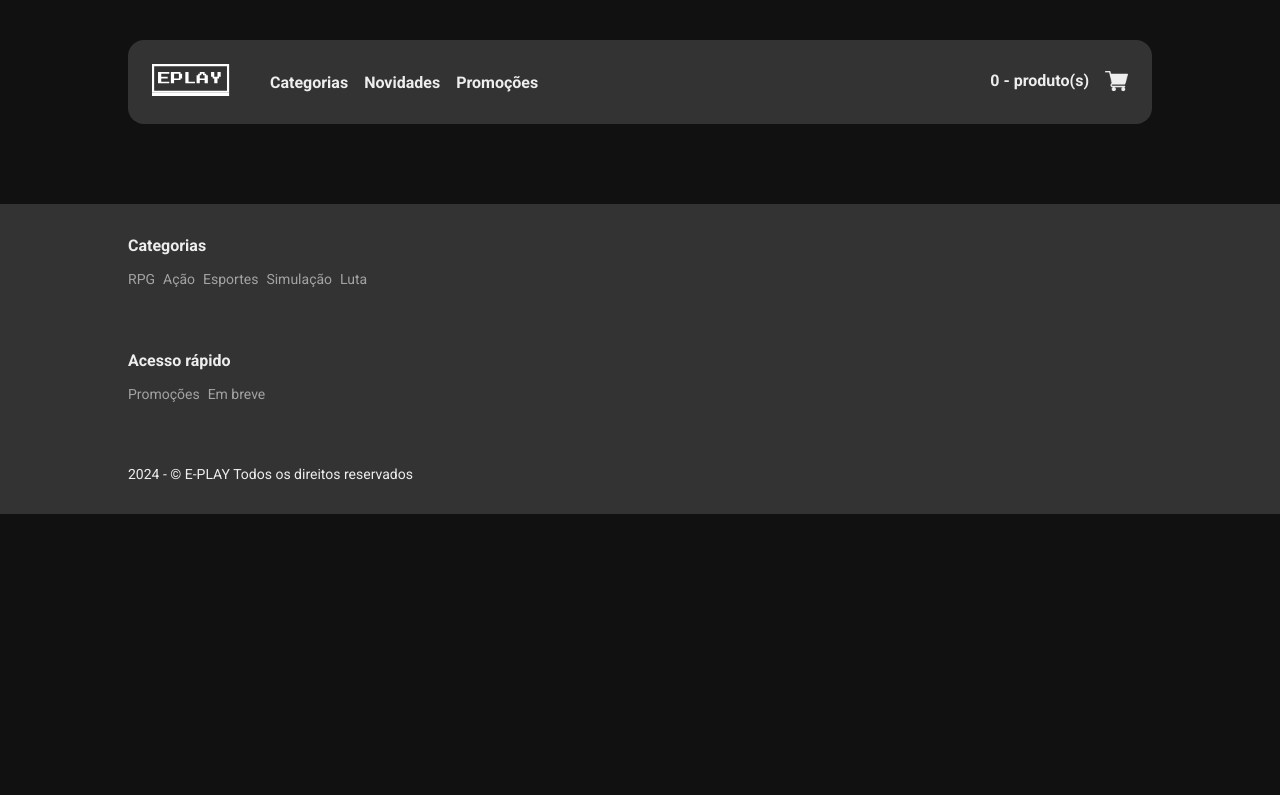
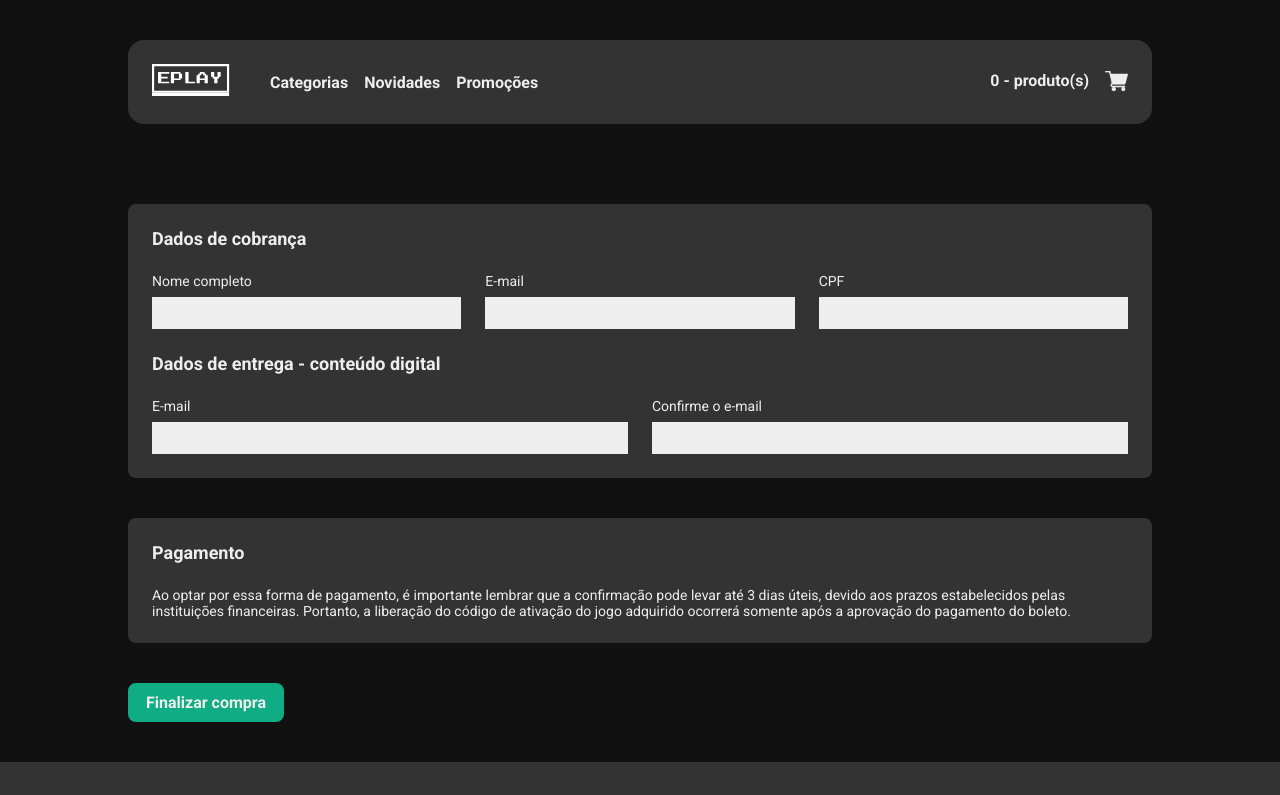
Before and after one commit to daianearruda/ecommerceGames, a React (Create React App) app: page /checkout in a window 1280 px wide. Shown: the top 795 px of the page. Built offline with nearby package versions, Linux system fonts and the light colour scheme.

Commit message:
card e checkout

```diff
--- /dev/null
+++ b/src/components/Card/index.tsx
@@ -0,0 +1,15 @@
+import { Container } from './styles'
+
+type Props = {
+  children: JSX.Element
+  title: string
+}
+
+const Card = ({ children, title }: Props) => (
+  <Container>
+    <h2>{title}</h2>
+    {children}
+  </Container>
+)
+
+export default Card
--- /dev/null
+++ b/src/components/Card/styles.ts
@@ -0,0 +1,26 @@
+import styled from 'styled-components'
+import { cores } from '../../styles'
+
+export const Container = styled.div`
+  border-radius: 8px;
+  background-color: ${cores.cinza};
+  padding: 24px;
+  margin-bottom: 40px;
+
+  h2,
+  h3 {
+    font-size: 18px;
+    font-weight: bold;
+    color: ${cores.branca};
+    margin-bottom: 24px;
+  }
+
+  .margin-top {
+    margin-top: 24px;
+  }
+
+  p {
+    font-size: 14px;
+    line-weight: 22px;
+  }
+`
--- a/src/components/Footer/styles.ts
+++ b/src/components/Footer/styles.ts
@@ -6,6 +6,7 @@ export const Container = styled.footer`
   background-color: ${cores.cinza};
   padding: 32px 0;
   font-size: 14px;
+  margin-top: 40px;
 `
 export const SectionTitle = styled.h4`
   color: ${cores.branca};
--- /dev/null
+++ b/src/pages/Checkout/index.tsx
@@ -0,0 +1,107 @@
+import Button from '../../components/Button'
+import Card from '../../components/Card'
+
+import { Row, InputGroup } from './styles'
+import { useState } from 'react'
+
+const Checkout = () => {
+  const [payWithCard, setPayWithCard] = useState(false)
+
+  return (
+    <div className="container">
+      <Card title="Dados de cobrança">
+        <>
+          <Row>
+            <InputGroup>
+              <label htmlFor="fullName">Nome completo</label>
+              <input id="fullName" type="text" />
+            </InputGroup>
+            <InputGroup>
+              <label htmlFor="email">E-mail</label>
+              <input id="email" type="email" />
+            </InputGroup>
+            <InputGroup>
+              <label htmlFor="cpf">CPF</label>
+              <input id="cpf" type="text" />
+            </InputGroup>
+          </Row>
+          <h3 className="margin-top">Dados de entrega - conteúdo digital</h3>
+          <Row>
+            <InputGroup>
+              <label htmlFor="deliveryEmail">E-mail</label>
+              <input id="deliveryEmail" type="email" />
+            </InputGroup>
+            <InputGroup>
+              <label htmlFor="confirmDeliveryEmail">Confirme o e-mail</label>
+              <input id="confirmDeliveryEmail" type="email" />
+            </InputGroup>
+          </Row>
+        </>
+      </Card>
+
+      <Card title="Pagamento">
+        <div>
+          {payWithCard ? (
+            <>
+              <Row marginTop="24px">
+                <InputGroup>
+                  <label htmlFor="cardOwner">Nome do titular do cartão</label>
+                  <input id="cardOwner" type="text" />
+                </InputGroup>
+                <InputGroup>
+                  <label htmlFor="cpfCardOwner">CPF do titular do cartão</label>
+                  <input id="cpfCardOwner" type="text" />
+                </InputGroup>
+              </Row>
+              <Row marginTop="24px">
+                <InputGroup>
+                  <label htmlFor="cardDisplayName">Nome no cartão</label>
+                  <input id="cardDisplayName" type="text" />
+                </InputGroup>
+                <InputGroup>
+                  <label htmlFor="cardNumber">Número do cartão</label>
+                  <input id="cardNumber" type="text" />
+                </InputGroup>
+                <InputGroup maxWidth="123px">
+                  <label htmlFor="expiresMonth">Mês do vencimento</label>
+                  <input id="expiresMonth" type="text" />
+                </InputGroup>
+                <InputGroup maxWidth="123px">
+                  <label htmlFor="expiresYear">Ano de vencimento</label>
+                  <input id="expiresYear" type="text" />
+                </InputGroup>
+                <InputGroup maxWidth="48px">
+                  <label htmlFor="cardCode">CVV</label>
+                  <input id="cardCode" type="text" />
+                </InputGroup>
+              </Row>
+              <Row marginTop="24px">
+                <InputGroup maxWidth="116px">
+                  <label htmlFor="installments">Parcelamento</label>
+                  <select name="" id="">
+                    <option value="">1x de R$ 200,00</option>
+                    <option value="">2x de R$ 200,00</option>
+                    <option value="">3x de R$ 200,00</option>
+                  </select>
+                </InputGroup>
+              </Row>
+            </>
+          ) : (
+            <p>
+              Ao optar por essa forma de pagamento, é importante lembrar que a
+              confirmação pode levar até 3 dias úteis, devido aos prazos
+              estabelecidos pelas instituições financeiras. Portanto, a
+              liberação do código de ativação do jogo adquirido ocorrerá somente
+              após a aprovação do pagamento do boleto.
+            </p>
+          )}
+        </div>
+      </Card>
+      <Button type="button" title="Clique aqui para finalizar a compra">
+        Finalizar compra
+      </Button>
+    </div>
+  )
+}
+
+export default Checkout
--- /dev/null
+++ b/src/pages/Checkout/styles.ts
@@ -0,0 +1,32 @@
+import styled from 'styled-components'
+import { cores } from '../../styles'
+
+type InputGroupProps = {
+  maxWidth?: string
+}
+
+type RowProps = {
+  marginTop?: string
+}
+
+export const Row = styled.div<RowProps>`
+  margin-top: ${(props) => props.marginTop || '0'};
+  display: flex;
+  column-gap: 24px;
+`
+export const InputGroup = styled.div<InputGroupProps>`
+  max-width: ${(props) => props.maxWidth || 'auto'};
+  flex: auto;
+  label {
+    font-size: 14px;
+    margin-bottom: 8px;
+    display: block;
+  }
+  input {
+    width: 100%;
+    background-color: ${cores.branca};
+    border: 1px solid ${cores.branca};
+    height: 32px;
+    padding: 0 8px;
+  }
+`
--- a/src/routes.tsx
+++ b/src/routes.tsx
@@ -3,12 +3,14 @@ import { Routes, Route } from 'react-router-dom'
 import Home from './pages/Home'
 import Categories from './pages/Categories'
 import Product from './pages/Product'
+import Checkout from './pages/Checkout'
 
 const Rotas = () => (
   <Routes>
     <Route path="/" element={<Home />} />
     <Route path="/categories" element={<Categories />} />
     <Route path="/product/:id" element={<Product />} />
+    <Route path="/checkout" element={<Checkout />} />
   </Routes>
 )
 
```
